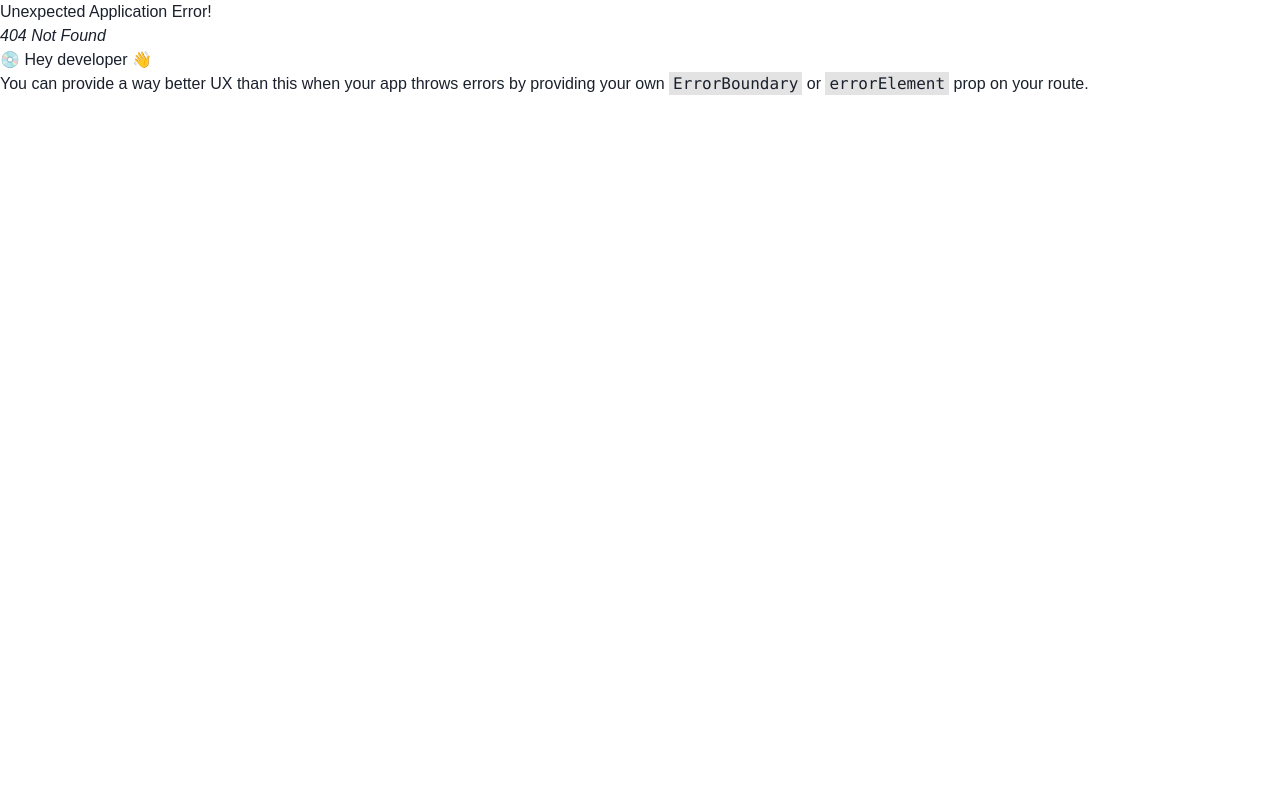
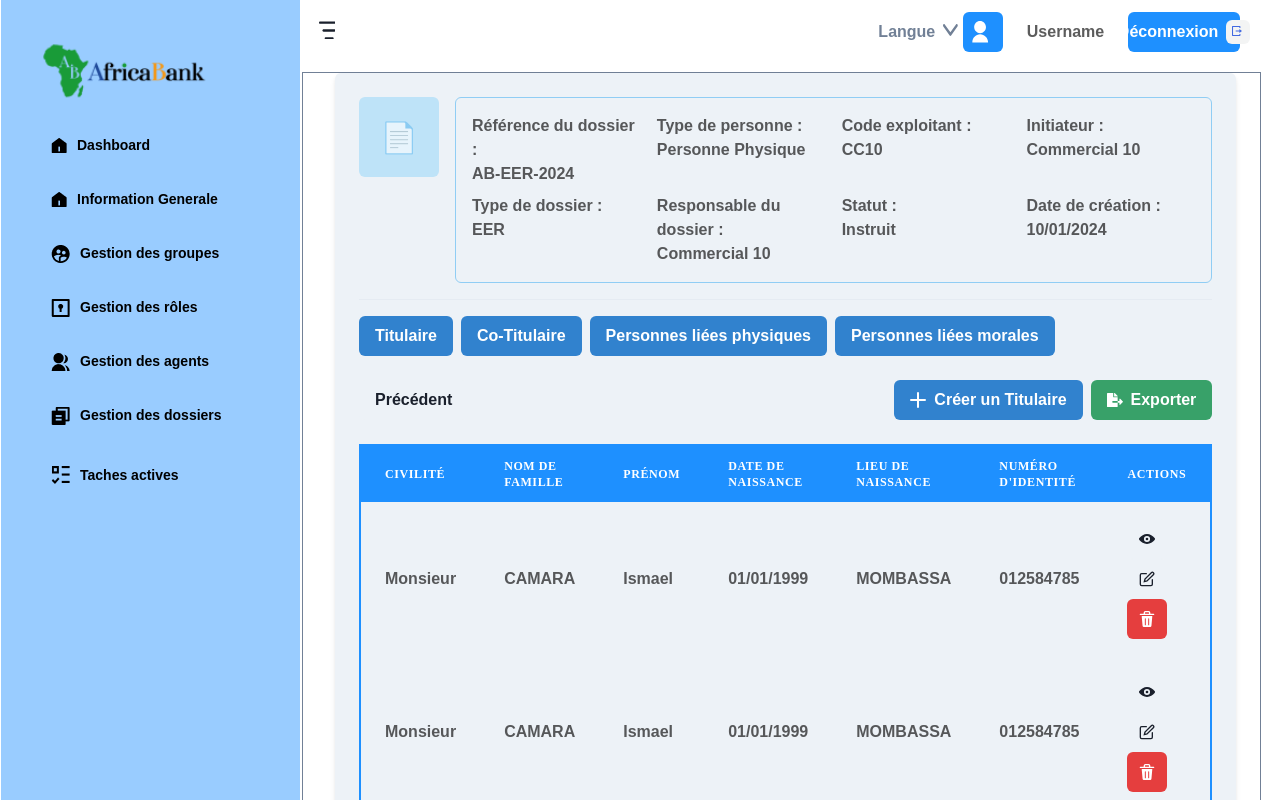
Before and after one commit to AfricaBank/front_end_officiel, a React (Vite) app: page /infos in a window 1280 px wide. Before the commit this address had no page. Shown: the top 800 px of the page. Built offline with nearby package versions, Linux system fonts and the light colour scheme.

Commit message:
[FIX BUGS] - general infos with the new versions

```diff
--- a/package.json
+++ b/package.json
@@ -10,6 +10,7 @@
     "preview": "vite preview"
   },
   "dependencies": {
+    "@chakra-ui/icons": "^2.1.1",
     "@chakra-ui/react": "^2.8.2",
     "@emotion/react": "^11.11.4",
     "@emotion/styled": "^11.11.0",
@@ -18,6 +19,7 @@
     "react": "^18.2.0",
     "react-chartjs-2": "^5.2.0",
     "react-dom": "^18.2.0",
+    "react-icons": "^5.2.1",
     "react-router-dom": "^6.22.3"
   },
   "devDependencies": {
--- a/src/Components/Sidebar.tsx
+++ b/src/Components/Sidebar.tsx
@@ -34,6 +34,7 @@ const Sidebar = () => {
           <img src={logo1} alt="Logo" width={170} height={40} />
         </Link>
       </GridItem>
+
       <GridItem>
         <Link
           to="/dashboard"
@@ -46,6 +47,21 @@ const Sidebar = () => {
             style={{ marginRight: "10px" }}
           />
           Dashboard
+        </Link>
+      </GridItem>
+
+      <GridItem>
+        <Link
+          to="/infos"
+          className="navLinkHover"
+          style={{ display: "flex", alignItems: "center" }}
+        >
+          <img
+            src={icondashboard}
+            alt="Dashboard"
+            style={{ marginRight: "10px" }}
+          />
+           Information Generale
         </Link>
       </GridItem>
       <GridItem>
@@ -119,6 +135,7 @@ const Sidebar = () => {
           Gestion des dossiers
         </Link>
       </GridItem>
+
     </Grid>
   );
 };
--- a/src/main.tsx
+++ b/src/main.tsx
@@ -16,6 +16,7 @@ import { Dashboard } from "./pages/Dashboard.tsx";
 import { Gestionroles } from "./pages/Gestionroles.tsx";
 import { Tachesactives } from "./pages/Tachesactives.tsx";
 import { Gestiondossiers } from "./pages/Gestiondossiers.tsx";
+import { GeneralInfo  } from "./pages/GeneralInfo.tsx";
 
 const theme = extendTheme({
   fonts,
@@ -57,6 +58,10 @@ const router = createBrowserRouter([
         path: "dossiers",
         element: <Gestiondossiers />,
       },
+      {
+        path: "infos",
+        element: <GeneralInfo/>,
+      },
     ],
   },
 ]);
--- /dev/null
+++ b/src/pages/GeneralInfo.tsx
@@ -0,0 +1,146 @@
+import React from 'react';
+import {
+    Box,
+    Flex,
+    Text,
+    Divider,
+    SimpleGrid,
+    Button,
+    Table,
+    Thead,
+    Tbody,
+    Tr,
+    Th,
+    Td,
+    IconButton,
+    Icon,
+    useBreakpointValue
+} from '@chakra-ui/react';
+import { AddIcon, EditIcon, DeleteIcon, ViewIcon } from '@chakra-ui/icons';
+import { FaFileExport } from 'react-icons/fa';
+import { colors } from '../customTheme/colorTheme';
+
+export const  GeneralInfo = () => {
+    // Use breakpoint value for responsive SimpleGrid columns
+    const columns = useBreakpointValue({ base: 1, md: 2, lg: 4 });
+
+    return (
+        <Box
+            bg="gray.100"
+            p={6}
+            borderRadius="md"
+            boxShadow="md"
+            mx={{ base: 2, md: 6 }}
+        >
+            <Flex mb={4} direction={{ base: 'column', md: 'row' }}>
+                <Box
+                    bg="blue.100"
+                    p={4}
+                    borderRadius="md"
+                    display="flex"
+                    alignItems="center"
+                    justifyContent="center"
+                    width={{ base: "60px", md: "80px" }}
+                    height={{ base: "60px", md: "80px" }}
+                    mb={{ base: 4, md: 0 }}
+                >
+                    <Text fontSize={{ base: "2xl", md: "3xl" }}>📄</Text>
+                </Box>
+                <Box ml={{ base: 0, md: 4 }} flex="1" border="1px" borderColor="blue.200" p={4} borderRadius="md">
+                    <SimpleGrid columns={columns} spacingX={4} spacingY={2}>
+                        <Box>
+                            <Text fontWeight="bold">Référence du dossier :</Text>
+                            <Text>AB-EER-2024</Text>
+                        </Box>
+                        <Box>
+                            <Text fontWeight="bold">Type de personne :</Text>
+                            <Text>Personne Physique</Text>
+                        </Box>
+                        <Box>
+                            <Text fontWeight="bold">Code exploitant :</Text>
+                            <Text>CC10</Text>
+                        </Box>
+                        <Box>
+                            <Text fontWeight="bold">Initiateur :</Text>
+                            <Text>Commercial 10</Text>
+                        </Box>
+                        <Box>
+                            <Text fontWeight="bold">Type de dossier :</Text>
+                            <Text>EER</Text>
+                        </Box>
+                        <Box>
+                            <Text fontWeight="bold">Responsable du dossier :</Text>
+                            <Text>Commercial 10</Text>
+                        </Box>
+                        <Box>
+                            <Text fontWeight="bold">Statut :</Text>
+                            <Text>Instruit</Text>
+                        </Box>
+                        <Box>
+                            <Text fontWeight="bold">Date de création :</Text>
+                            <Text>10/01/2024</Text>
+                        </Box>
+                    </SimpleGrid>
+                </Box>
+            </Flex>
+            <Divider />
+            <Flex mt={4} mb={4} wrap="wrap">
+                <Button mr={2} mb={2} colorScheme="blue">Titulaire</Button>
+                <Button mr={2} mb={2} colorScheme="blue">Co-Titulaire</Button>
+                <Button mr={2} mb={2} colorScheme="blue">Personnes liées physiques</Button>
+                <Button mr={2} mb={2} colorScheme="blue">Personnes liées morales</Button>
+            </Flex>
+            <Flex justify="space-between" mb={4} wrap="wrap">
+                <Button mb={2}>Précédent</Button>
+                <Flex mb={2}>
+                    <Button leftIcon={<AddIcon />} colorScheme="blue" mr={2}>Créer un Titulaire</Button>
+                    <Button leftIcon={<Icon as={FaFileExport} />} colorScheme="green">Exporter</Button>
+                </Flex>
+            </Flex>
+            <Box overflowX="auto">
+                <Table variant="striped" border="2px" borderColor={colors.primary.doggerBlueBlue[102]} borderRadius="md">
+                    <Thead bg={colors.primary.doggerBlueBlue[102]}>
+                        <Tr>
+                            <Th color="white">Civilité</Th>
+                            <Th color="white">Nom de Famille</Th>
+                            <Th color="white">Prénom</Th>
+                            <Th color="white">Date de naissance</Th>
+                            <Th color="white">Lieu de naissance</Th>
+                            <Th color="white">Numéro d'identité</Th>
+                            <Th color="white">Actions</Th>
+                        </Tr>
+                    </Thead>
+                    <Tbody>
+                        {[...Array(5)].map((_, index) => (
+                            <Tr key={index}>
+                                <Td>Monsieur</Td>
+                                <Td>CAMARA</Td>
+                                <Td>Ismael</Td>
+                                <Td>01/01/1999</Td>
+                                <Td>MOMBASSA</Td>
+                                <Td>012584785</Td>
+                                <Td>
+                                    <IconButton aria-label="View" icon={<ViewIcon />} mr={2} />
+                                    <IconButton aria-label="Edit" icon={<EditIcon />} mr={2} />
+                                    <IconButton aria-label="Delete" icon={<DeleteIcon />} colorScheme="red" />
+                                </Td>
+                            </Tr>
+                        ))}
+                    </Tbody>
+                </Table>
+            </Box>
+            <Flex mt={4} justify="space-between" wrap="wrap">
+                <Button mb={2} border="2px" borderColor="blue.300" borderRadius="md" colorScheme='blue'>Précédent</Button>
+                <Flex mb={2}>
+                    <Button mr={2}>1</Button>
+                    <Button mr={2}>2</Button>
+                    <Button mr={2}>...</Button>
+                    <Button>20</Button>
+                </Flex>
+                <Button mb={2} border="2px" borderColor="blue.300" borderRadius="md" colorScheme='blue'>Suivant</Button>
+            </Flex>
+        </Box>
+    );
+};
+
+// export default GeneralInfo;
```
Also changed, not shown: 1 other file (tests, documents, lock files or other folders).
